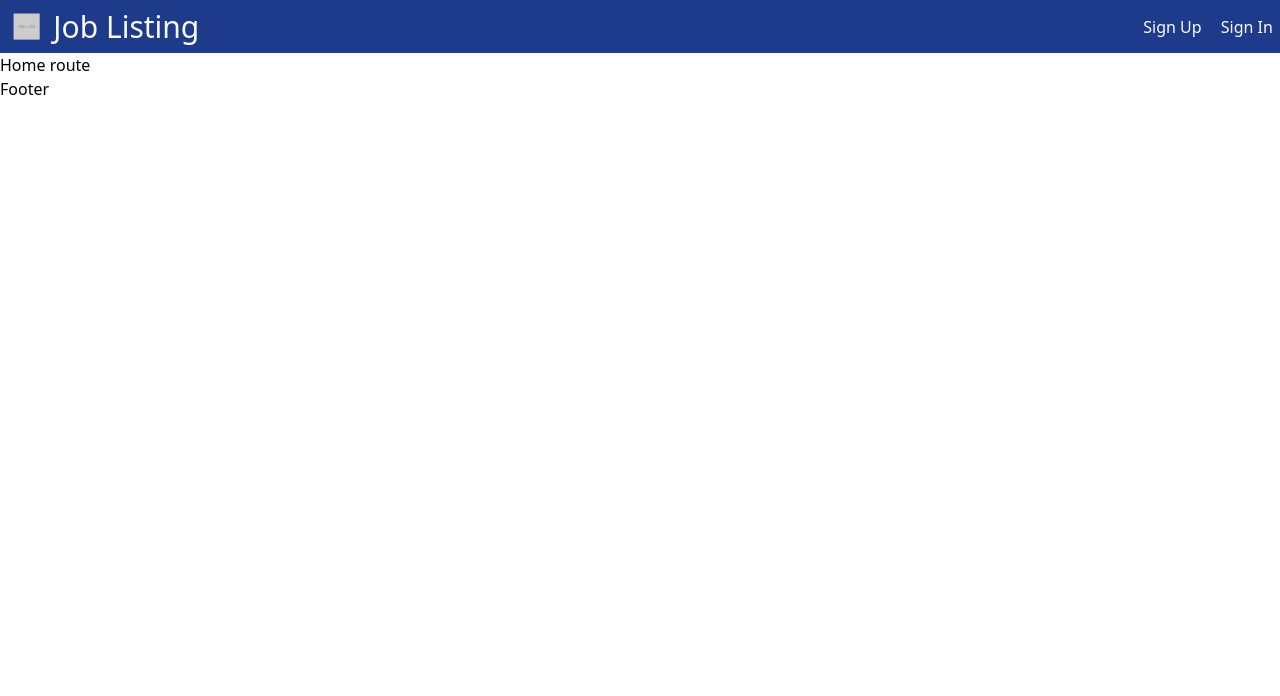
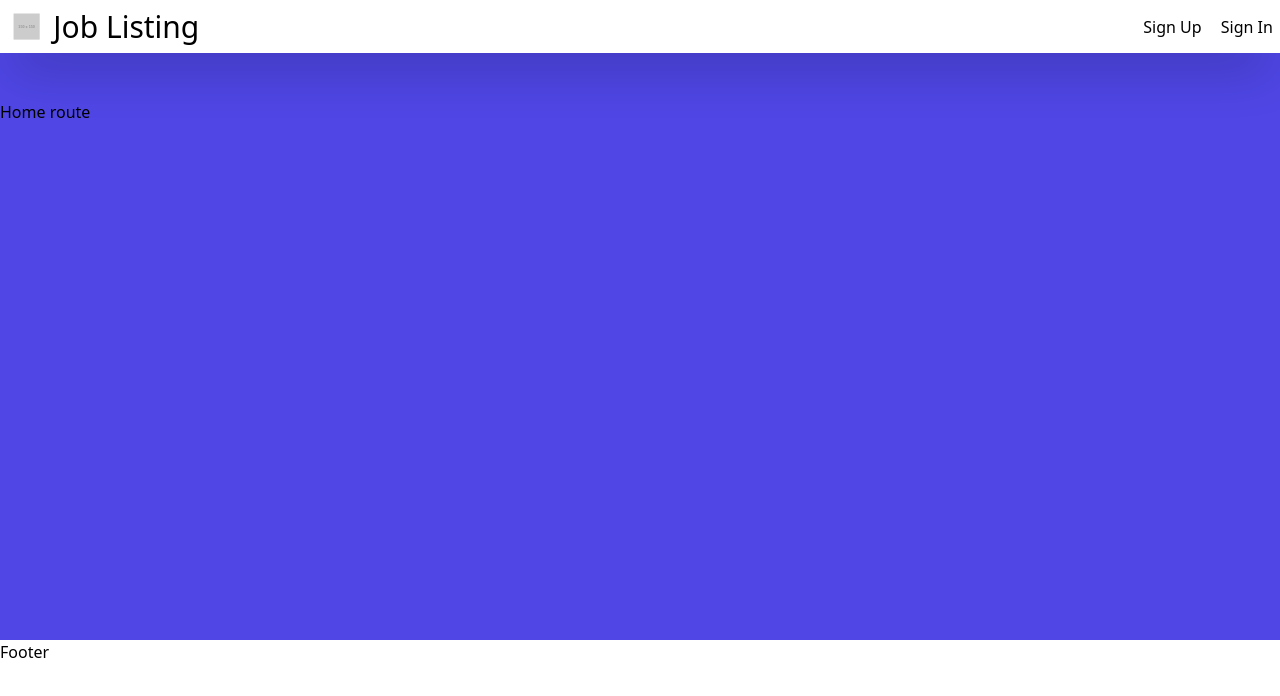
Before and after one commit to stressedtyagi/Job-Listing, a React (Create React App) app: page / in a window 1280 px wide. Shown: the top 696 px of the page. Built offline with nearby package versions, Linux system fonts and the light colour scheme; no server answers.

Commit message:
useless changes

```diff
--- a/src/Components/Header.jsx
+++ b/src/Components/Header.jsx
@@ -1,6 +1,6 @@
 function Header() {
 	return (
-		<div className="grid grid-cols-[1fr_3fr] justify-items-end bg-blue-900 text-slate-50">
+		<nav className="grid grid-cols-[1fr_3fr] justify-items-end shadow-2xl w-full fixed bg-white">
 			<div className="grid grid-cols-[1fr_5fr]">
 				<img
 					src="https://via.placeholder.com/150"
@@ -10,10 +10,10 @@ function Header() {
 				<span className="text-3xl self-center">Job Listing</span>
 			</div>
 			<div className="grid gap-4 grid-cols-2 mr-1">
-				<button>Sign Up</button>
+				<button className="">Sign Up</button>
 				<button>Sign In</button>
 			</div>
-		</div>
+		</nav>
 	);
 }
 
--- a/src/Components/Skeleton.jsx
+++ b/src/Components/Skeleton.jsx
@@ -5,7 +5,7 @@ function Skeleton({ children }) {
 	return (
 		<>
 			<Header />
-			{children}
+				{children}
 			<Footer />
 		</>
 	);
--- a/src/Pages/Home.jsx
+++ b/src/Pages/Home.jsx
@@ -14,7 +14,7 @@ function Home() {
 
 	return (
 		<>
-			<div>Home route</div>
+			<div className="bg-indigo-600 h-[80vh] pt-[100px]">Home route</div>
 		</>
 	);
 }
```
